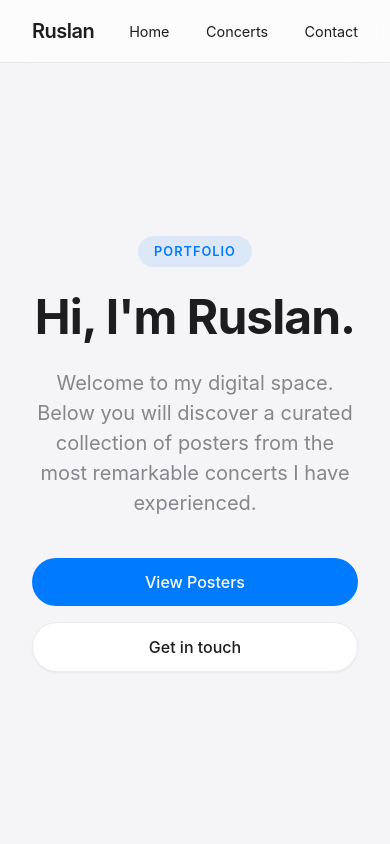
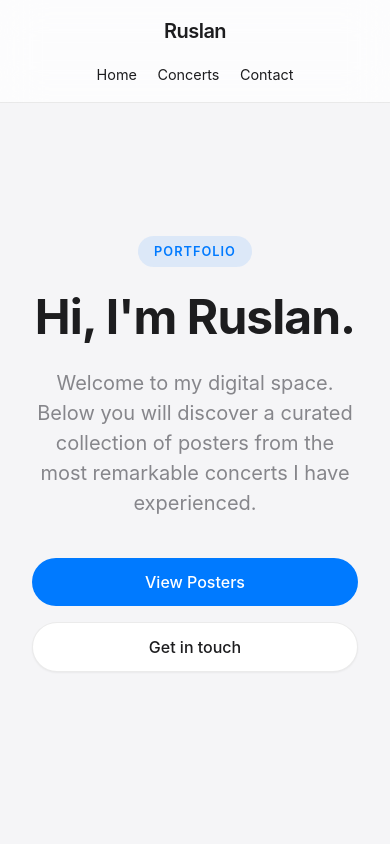
Before and after one commit to mamoika/mamoika, a website built with Vite: page index.html in a window 390 px wide. Shown: the top 844 px of the page. Built offline with nearby package versions, Linux system fonts and the light colour scheme.

Commit message:
fix: mobile view layout

```diff
--- a/src/style.css
+++ b/src/style.css
@@ -320,6 +320,14 @@ body {
 }
 
 @media (max-width: 768px) {
+  .nav-content {
+    flex-direction: column;
+    gap: 1rem;
+    padding: 1rem;
+  }
+  .nav-links a {
+    margin: 0 0.5rem;
+  }
   .hero-actions {
     flex-direction: column;
   }
```
